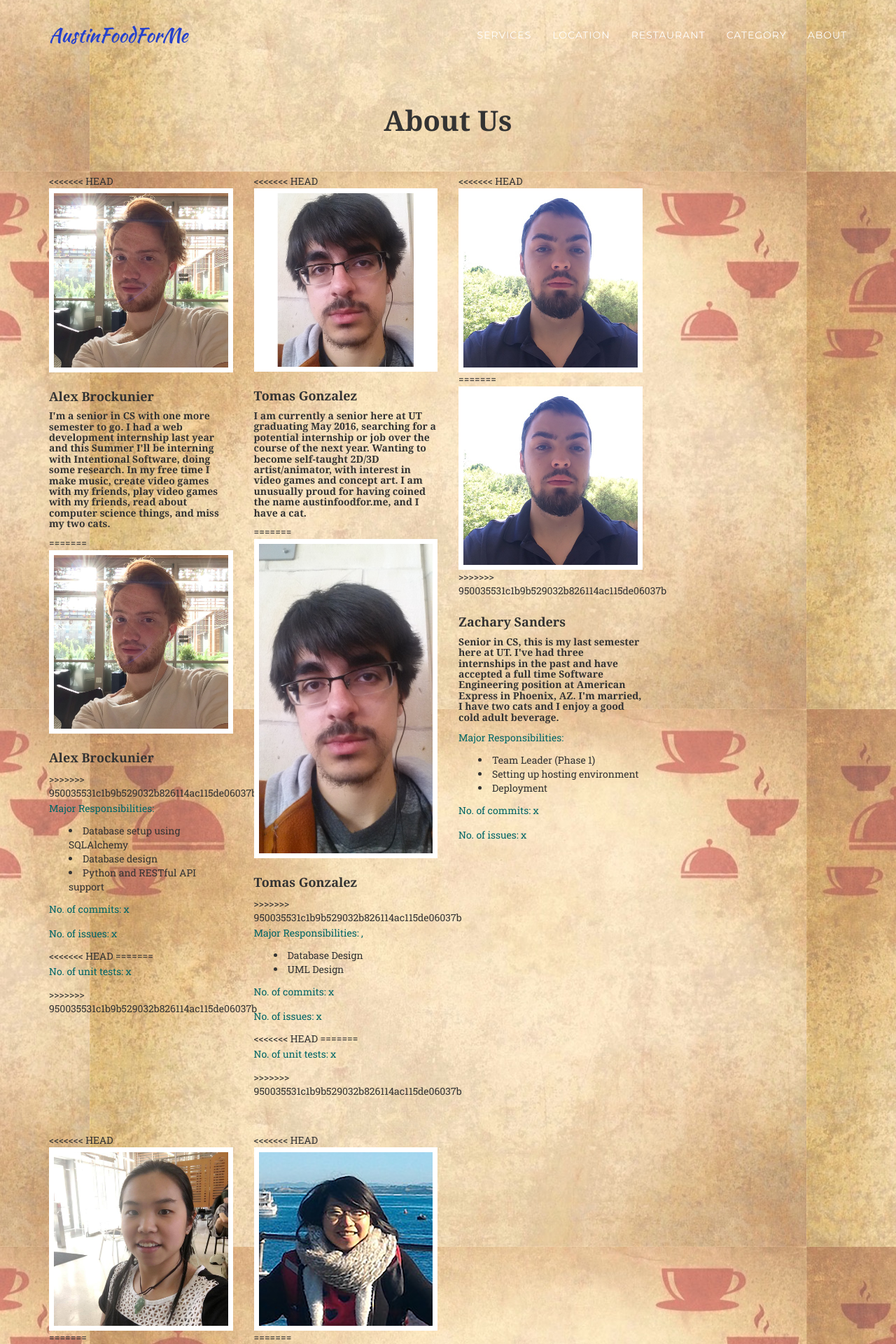
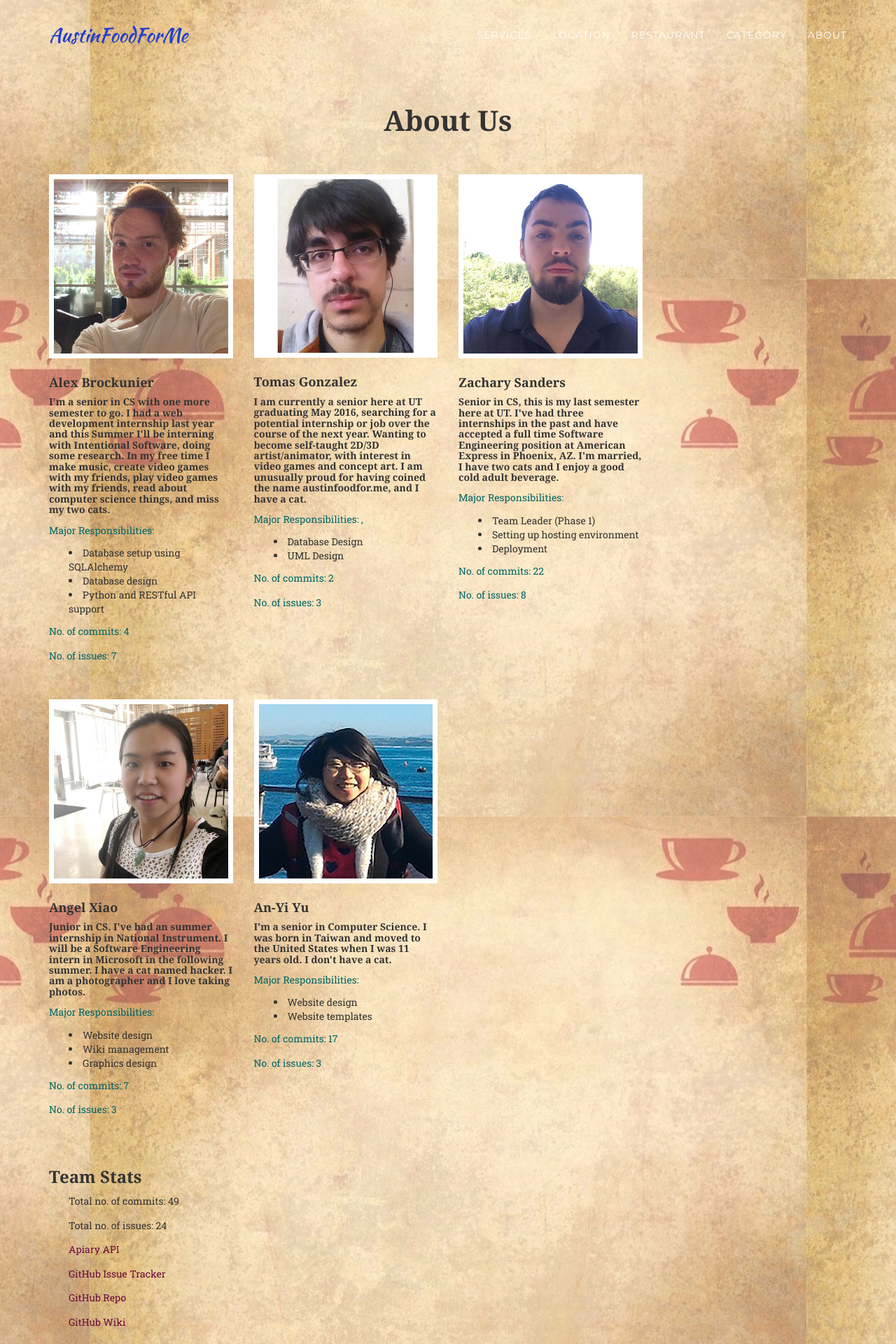
Before and after one commit to brockuniera/cs373-idb, a Flask app: page /about in a window 1280 px wide. Shown: the top 1920 px of the page at 70% size. Run offline with Flask 2, Linux system fonts and the light colour scheme; some libraries are stand-ins or nearby versions; some web fonts are replaced.

Commit message:
updated commits and issues before phase 1 turn in

```diff
--- a/app/templates/about.html
+++ b/app/templates/about.html
@@ -68,7 +68,7 @@
                         <a href="/category">Category</a>
                     </li>
                     <li>
-                        <a class="page-scroll" href="/about">About</a>
+                        <a href="/about">About</a>
                     </li>
                 </ul>
             </div>
@@ -90,60 +90,36 @@
             <div class="row">
                 <div class="col-sm-3">
                     <div class="team-member">
-<<<<<<< HEAD
                         <img src="img/team/1.jpg" class="img-responsive">
                         <h4>Alex Brockunier</h4>
                         <h5>I'm a senior in CS with one more semester to go. I had a web development internship last year and this Summer I'll be interning with Intentional Software, doing some research. In my free time I make music, create video games with my friends, play video games with my friends, read about computer science things, and miss my two cats.</h5>
-=======
-                        <img src="../img/team/1.jpg" class="img-responsive">
-                        <h4>Alex Brockunier</h4>
-                        <h5></h5>
->>>>>>> 950035531c1b9b529032b826114ac115de06037b
                         <p class="text-muted">Major Responsibilities:</p>
                             <li class ="text-text" style="margin-left:2em"> Database setup using SQLAlchemy </li>
                             <li class ="text-text" style="margin-left:2em"> Database design </li>
                             <li class ="text-text" style="margin-left:2em"> Python and RESTful API support </li>
                         <p></p>
-                        <p class="text-muted"> No. of commits: x </p>
-                        <p class="text-muted"> No. of issues: x </p>
-<<<<<<< HEAD
+                        <p class="text-muted"> No. of commits: 4 </p>
+                        <p class="text-muted"> No. of issues: 7 </p>
                         <!-- <p class="text-muted"> No. of unit tests: x </p> -->
-=======
-                        <p class="text-muted"> No. of unit tests: x </p>
->>>>>>> 950035531c1b9b529032b826114ac115de06037b
                     </div>
                 </div>
                 <div class="col-sm-3">
                     <div class="team-member">
-<<<<<<< HEAD
                         <img src="img/team/Tomas.jpg" class="img-responsive">
                         <h4>Tomas Gonzalez</h4>
                         <h5>I am currently a senior here at UT graduating May 2016, searching for a potential internship or job over the course of the next year. Wanting to become self-taught 2D/3D artist/animator, with interest in video games and concept art. I am unusually proud for having coined the name austinfoodfor.me, and I have a cat.</h5>
-=======
-                        <img src="../img/team/2.jpg" class="img-responsive">
-                        <h4>Tomas Gonzalez</h4>
-                        <h5></h5>
->>>>>>> 950035531c1b9b529032b826114ac115de06037b
                         <p class="text-muted">Major Responsibilities: , </p>
                                 <li class ="text-text" style="margin-left:2em"> Database Design </li>
                                 <li class ="text-text" style="margin-left:2em"> UML Design </li>
                         <p></p>
-                        <p class="text-muted"> No. of commits: x </p>
-                        <p class="text-muted"> No. of issues: x </p>
-<<<<<<< HEAD
+                        <p class="text-muted"> No. of commits: 2 </p>
+                        <p class="text-muted"> No. of issues: 3 </p>
                         <!-- <p class="text-muted"> No. of unit tests: x </p> -->
-=======
-                        <p class="text-muted"> No. of unit tests: x </p>
->>>>>>> 950035531c1b9b529032b826114ac115de06037b
                     </div>
                 </div>
                 <div class="col-sm-3">
                     <div class="team-member">
-<<<<<<< HEAD
                         <img src="img/team/3.jpg" class="img-responsive">
-=======
-                        <img src="../img/team/3.jpg" class="img-responsive">
->>>>>>> 950035531c1b9b529032b826114ac115de06037b
                         <h4>Zachary Sanders</h4>
                         <h5>Senior in CS, this is my last semester here at UT. I've had three internships in the past and have accepted a full time Software Engineering position at American Express in Phoenix, AZ. I'm married, I have two cats and I enjoy a good cold adult beverage.</h5>
                         <p class="text-muted">Major Responsibilities: </p>
@@ -151,8 +127,8 @@
                                 <li class ="text-text" style="margin-left:2em"> Setting up hosting environment </li>
                                 <li class ="text-text" style="margin-left:2em"> Deployment </li>
                            <p></p>
-                           <p class="text-muted"> No. of commits: x </p>
-                           <p class="text-muted"> No. of issues: x </p>
+                           <p class="text-muted"> No. of commits: 22 </p>
+                           <p class="text-muted"> No. of issues: 8 </p>
                            <!-- <p class="text-muted"> No. of unit tests: x </p> -->
                     </div>
                 </div>
@@ -161,11 +137,7 @@
             <div class="row">
                 <div class="col-sm-3">
                     <div class="team-member">
-<<<<<<< HEAD
                         <img src="img/team/4.jpg" class="img-responsive">
-=======
-                        <img src="../img/team/4.jpg" class="img-responsive">
->>>>>>> 950035531c1b9b529032b826114ac115de06037b
                         <h4>Angel Xiao</h4>
                         <h5>Junior in CS. I've had an summer internship in National Instrument. I will be a Software Engineering intern in Microsoft in the following summer. I have a cat named hacker. I am a photographer and I love taking photos.</h5>
                         <p class="text-muted">Major Responsibilities:</p>
@@ -173,43 +145,30 @@
                             <li class ="text-text" style="margin-left:2em"> Wiki management </li>
                             <li class ="text-text" style="margin-left:2em"> Graphics design </li>
                         <p></p>
-                        <p class="text-muted"> No. of commits: x </p>
-                        <p class="text-muted"> No. of issues: x </p>
-<<<<<<< HEAD
+                        <p class="text-muted"> No. of commits: 7 </p>
+                        <p class="text-muted"> No. of issues: 3 </p>
                         <!-- <p class="text-muted"> No. of unit tests: x </p> -->
-=======
-                        <p class="text-muted"> No. of unit tests: x </p>
->>>>>>> 950035531c1b9b529032b826114ac115de06037b
                     </div>
                 </div>
                 <div class="col-sm-3">
                     <div class="team-member">
-<<<<<<< HEAD
                         <img src="img/team/5.jpg" class="img-responsive">
-=======
-                        <img src="../img/team/5.jpg" class="img-responsive">
->>>>>>> 950035531c1b9b529032b826114ac115de06037b
                         <h4>An-Yi Yu</h4>
                         <h5>I'm a senior in Computer Science. I was born in Taiwan and moved to the United States when I was 11 years old. I don't have a cat.</h5>
                         <p class="text-muted">Major Responsibilities: </p>
                             <li class ="text-text" style="margin-left:2em"> Website design </li>
                             <li class ="text-text" style="margin-left:2em"> Website templates </li>
                         <p></p>
-                        <p class="text-muted"> No. of commits: x </p>
-                        <p class="text-muted"> No. of issues: x </p>
-<<<<<<< HEAD
+                        <p class="text-muted"> No. of commits: 17 </p>
+                        <p class="text-muted"> No. of issues: 3 </p>
                         <!-- <p class="text-muted"> No. of unit tests: x </p> -->
-=======
-                        <p class="text-muted"> No. of unit tests: x </p>
->>>>>>> 950035531c1b9b529032b826114ac115de06037b
                     </div>
                 </div>
             </div>
 
             <h3>Team Stats</h3>
-<<<<<<< HEAD
-                <p style="margin-left:2em"> Total no. of commits: x </p>
-                <p style="margin-left:2em"> Total no. of issues: x </p>
+                <p style="margin-left:2em"> Total no. of commits: 49 </p>
+                <p style="margin-left:2em"> Total no. of issues: 24 </p>
                 <!-- <p style="margin-left:2em"> Total no. of unit tests: x </p> -->
                 <p style="margin-left:2em"> <a href="http://docs.austinfoodidb.apiary.io/#">Apiary API</a></p>
                 <p style="margin-left:2em"> <a href="https://github.com/brockuniera/cs373-idb/issues">GitHub Issue Tracker</a></p>
@@ -247,10 +206,6 @@
                 <li><h4 style="margin-left:2em">Data Modeling</h4></il>
                     <p style="margin-left:4em"> <a href="http://yuml.me/">yUML</a></p>
             <br></br>
-=======
-            <h3>Data</h3>
-            <h3>Tools</h3>
->>>>>>> 950035531c1b9b529032b826114ac115de06037b
     </section>
 </body>
 </html>
```
